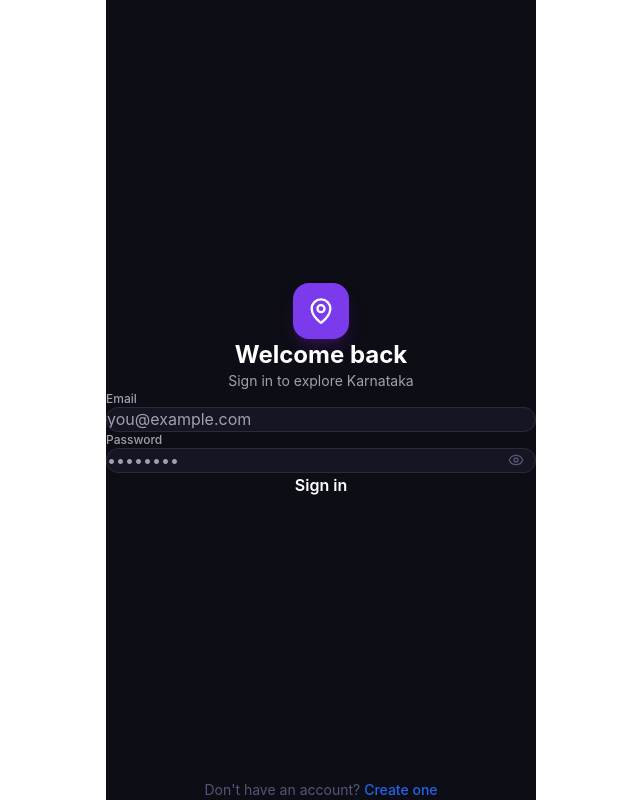
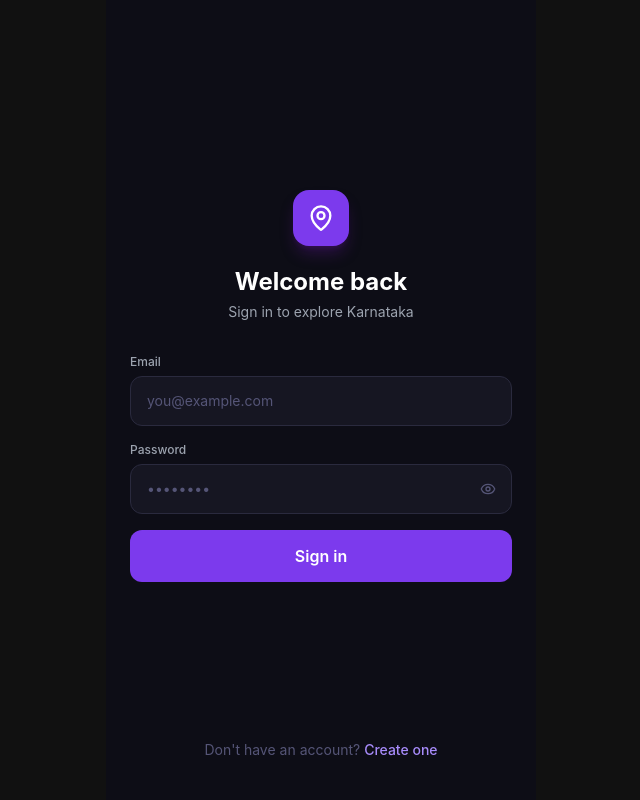
Before and after one commit to Pranay-Bhaskar/video-pipeline, a Next.js app: page /login in a window 1280 px wide. Shown: the whole page, without its empty margins (319-959 px from the left). Built offline with nearby package versions, Linux system fonts and the light colour scheme; no server answers.

Commit message:
update css

```diff
--- a/src/app/globals.css
+++ b/src/app/globals.css
@@ -1,281 +1,65 @@
 @import "tailwindcss";
 
-/* Standard Color Palette */
 :root {
-  /* Primary Colors */
-  --primary: #2563eb;          /* Blue-600 */
-  --primary-hover: #1d4ed8;    /* Blue-700 */
-  --primary-light: #dbeafe;    /* Blue-100 */
-
-  /* Background Colors */
-  --bg-primary: #ffffff;       /* White */
-  --bg-secondary: #f8fafc;     /* Slate-50 */
-  --bg-tertiary: #f1f5f9;      /* Slate-100 */
-
-  /* Text Colors */
-  --text-primary: #111827;     /* Gray-900 */
-  --text-secondary: #6b7280;   /* Gray-500 */
-  --text-muted: #9ca3af;       /* Gray-400 */
-
-  /* Border Colors */
-  --border-light: #e5e7eb;     /* Gray-200 */
-  --border-medium: #d1d5db;    /* Gray-300 */
-  --border-dark: #9ca3af;      /* Gray-400 */
-
-  /* Functional Colors */
-  --success: #10b981;          /* Emerald-500 */
-  --warning: #f59e0b;          /* Amber-500 */
-  --error: #ef4444;            /* Red-500 */
-  --info: #3b82f6;             /* Blue-500 */
-
-  /* Card/Surface */
-  --surface: #ffffff;          /* White */
-  --shadow: rgba(0, 0, 0, 0.1);
+  --brand: #7c3aed;
+  --brand-mid: #a78bfa;
+  --brand-light: #ede9fe;
+  --bg-app: #0d0d16;
+  --bg-card: #161622;
+  --bg-surface: #1e1e2e;
+  --border: #2a2a3e;
+  --text-primary: #f4f4f8;
+  --text-secondary: #9ca3af;
+  --text-muted: #6b7280;
 }
 
-/* Reset */
-* {
-  box-sizing: border-box;
-  margin: 0;
-  padding: 0;
-}
+* { box-sizing: border-box; }
 
-/* Base Styles */
 html, body {
-  height: 100%;
-  font-family: -apple-system, BlinkMacSystemFont, "Segoe UI", Roboto, "Helvetica Neue", Arial, sans-serif;
-  font-size: 16px;
-  line-height: 1.5;
-  color: var(--text-primary);
-  background-color: var(--bg-primary);
+  margin: 0; padding: 0;
+  background: #111;
+  min-height: 100vh;
+  font-family: -apple-system, BlinkMacSystemFont, "Segoe UI", sans-serif;
   -webkit-font-smoothing: antialiased;
 }
 
-/* Mobile Container */
 #mobile-root {
   width: 100%;
   max-width: 430px;
   min-height: 100dvh;
   margin: 0 auto;
-  background-color: var(--bg-primary);
+  background: var(--bg-app);
   position: relative;
   overflow: hidden;
 }
 
-/* Scrollbar Hide */
-::-webkit-scrollbar {
-  width: 0;
-  height: 0;
-}
+::-webkit-scrollbar { width: 0; height: 0; }
 
-::-webkit-scrollbar-thumb {
-  background: var(--border-medium);
-}
-
-/* Feed Container */
 .feed-container {
   scroll-snap-type: y mandatory;
   overflow-y: scroll;
   height: 100dvh;
-  background-color: var(--bg-secondary);
 }
 
 .feed-item {
   scroll-snap-align: start;
-  scroll-snap-stop: normal;
-  min-height: 100dvh;
+  scroll-snap-stop: always;
 }
 
-/* Video Styles */
-video {
-  width: 100%;
-  height: auto;
-  object-fit: cover;
+video { object-fit: cover; }
+
+button, a { -webkit-tap-highlight-color: transparent; cursor: pointer; }
+
+input, textarea, select { outline: none; font-family: inherit; }
+
+@keyframes shimmer {
+  0% { background-position: -200% 0; }
+  100% { background-position: 200% 0; }
 }
 
-/* Interactive Elements */
-button, a {
-  -webkit-tap-highlight-color: transparent;
-  cursor: pointer;
-  text-decoration: none;
-}
-
-button {
-  border: none;
-  background: none;
-  font-family: inherit;
-}
-
-a {
-  color: var(--primary);
-}
-
-a:hover {
-  color: var(--primary-hover);
-}
-
-/* Form Elements */
-input, textarea, select {
-  outline: none;
-  font-family: inherit;
-  font-size: 1rem;
-}
-
-input:focus, textarea:focus, select:focus {
-  outline: 2px solid var(--primary);
-  outline-offset: 2px;
-}
-
-/* Placeholder */
-input::placeholder, textarea::placeholder {
-  color: var(--text-muted);
-}
-
-/* Animations */
-@keyframes shimmer {
-  0% {
-    background-position: -200% 0;
-  }
-  100% {
-    background-position: 200% 0;
-  }
-}
-
-@keyframes fadeIn {
-  from {
-    opacity: 0;
-    transform: translateY(10px);
-  }
-  to {
-    opacity: 1;
-    transform: translateY(0);
-  }
-}
-
-@keyframes scaleIn {
-  from {
-    opacity: 0;
-    transform: scale(0.95);
-  }
-  to {
-    opacity: 1;
-    transform: scale(1);
-  }
-}
-
-/* Skeleton Loading */
 .skeleton {
-  background: linear-gradient(
-    90deg,
-    var(--bg-tertiary) 25%,
-    var(--border-light) 50%,
-    var(--bg-tertiary) 75%
-  );
+  background: linear-gradient(90deg, #1e1e2e 25%, #2a2a3e 50%, #1e1e2e 75%);
   background-size: 200% 100%;
   animation: shimmer 1.5s infinite;
   border-radius: 8px;
 }
-
-/* Utility Classes */
-.text-primary { color: var(--text-primary); }
-.text-secondary { color: var(--text-secondary); }
-.text-muted { color: var(--text-muted); }
-
-.bg-primary { background-color: var(--bg-primary); }
-.bg-secondary { background-color: var(--bg-secondary); }
-.bg-tertiary { background-color: var(--bg-tertiary); }
-
-.border-light { border: 1px solid var(--border-light); }
-.border-medium { border: 1px solid var(--border-medium); }
-
-/* Card Styles */
-.card {
-  background-color: var(--surface);
-  border: 1px solid var(--border-light);
-  border-radius: 12px;
-  padding: 16px;
-}
-
-/* Button Styles */
-.btn {
-  display: inline-flex;
-  align-items: center;
-  justify-content: center;
-  gap: 8px;
-  padding: 12px 24px;
-  font-size: 1rem;
-  font-weight: 600;
-  border-radius: 8px;
-  transition: all 0.2s ease;
-}
-
-.btn-primary {
-  background-color: var(--primary);
-  color: white;
-}
-
-.btn-primary:hover {
-  background-color: var(--primary-hover);
-}
-
-.btn-secondary {
-  background-color: var(--bg-tertiary);
-  color: var(--text-primary);
-  border: 1px solid var(--border-medium);
-}
-
-.btn-secondary:hover {
-  background-color: var(--border-light);
-}
-
-/* Input Styles */
-.input {
-  width: 100%;
-  padding: 12px 16px;
-  font-size: 1rem;
-  border: 1px solid var(--border-medium);
-  border-radius: 8px;
-  background-color: var(--bg-primary);
-  color: var(--text-primary);
-  transition: border-color 0.2s ease;
-}
-
-.input:hover {
-  border-color: var(--border-dark);
-}
-
-.input:focus {
-  border-color: var(--primary);
-  outline: none;
-}
-
-/* Alert/Message Styles */
-.alert {
-  padding: 12px 16px;
-  border-radius: 8px;
-  font-size: 0.875rem;
-}
-
-.alert-success {
-  background-color: #d1fae5;
-  color: #065f46;
-  border: 1px solid #10b981;
-}
-
-.alert-warning {
-  background-color: #fef3c7;
-  color: #92400e;
-  border: 1px solid #f59e0b;
-}
-
-.alert-error {
-  background-color: #fee2e2;
-  color: #991b1b;
-  border: 1px solid #ef4444;
-}
-
-.alert-info {
-  background-color: var(--primary-light);
-  color: #1e40af;
-  border: 1px solid var(--primary);
-}
```
